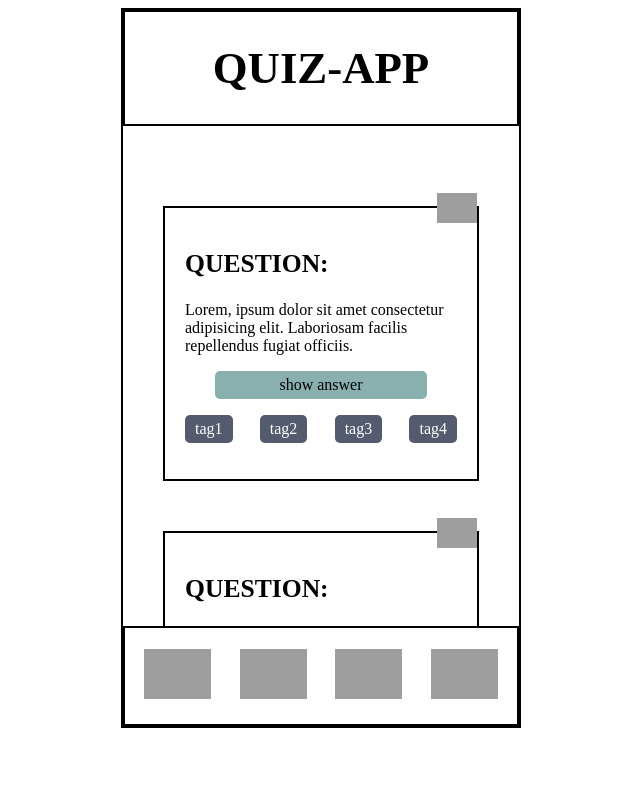
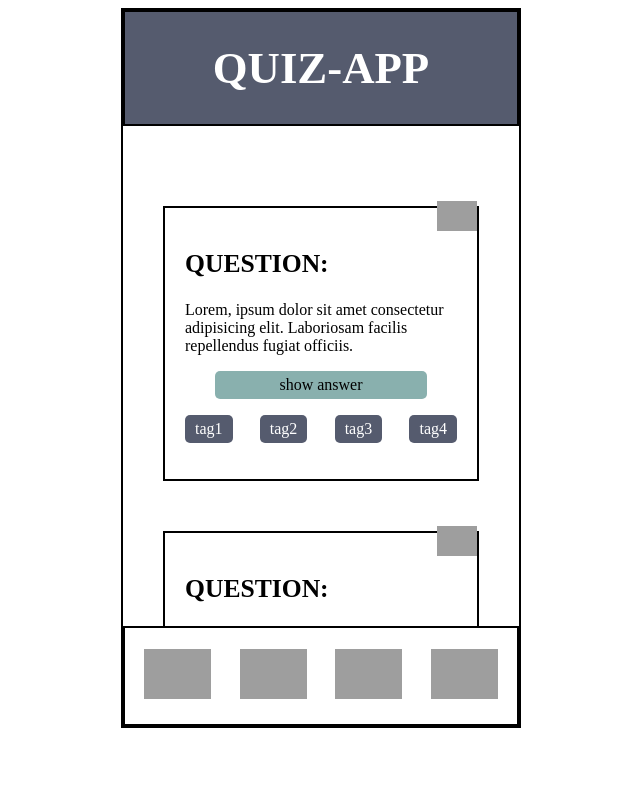
Before and after one commit to ronnyleibham/quiz-app, a plain HTML site: page index.html in a window 1280 px wide. Shown: the whole page, without its empty margins (319-959 px from the left). Drawn offline with Linux system fonts and the light colour scheme; grey boxes are pictures that could not be loaded.

Commit message:
Hide-scrollbar

```diff
--- a/index.html
+++ b/index.html
@@ -11,7 +11,7 @@
     <header class="border">
       <h1>Quiz-App</h1>
     </header>
-    <main class="main-spacing">
+    <main class="main-spacing hide-scroll-bar">
       <div class="card-style">
         <img
           class="card-bookmark-symbol"
--- a/styles/index.css
+++ b/styles/index.css
@@ -16,6 +16,8 @@ header {
   text-align: center;
   font-size: 1.4rem;
   text-transform: uppercase;
+  background-color: #555b6e;
+  color: white;
 }
 
 footer {
@@ -44,8 +46,17 @@ footer {
 
 .main-spacing {
   padding: 80px 40px;
-  overflow-y: scroll;
+  overflow-y: auto;
   max-height: 500px;
+}
+
+.hide-scroll-bar {
+  -ms-overflow-style: none;
+  scrollbar-width: none;
+}
+
+.hide-scroll-bar::-webkit-scrollbar {
+  display: none;
 }
 
 .card-style {
@@ -80,7 +91,7 @@ footer {
   max-height: 30px;
   position: absolute;
   right: 0px;
-  top: -15px;
+  top: -7px;
 }
 
 .card-show-answer-button {
```
